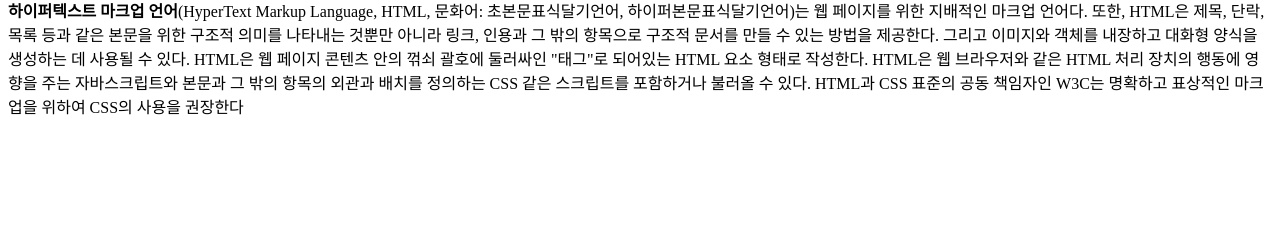
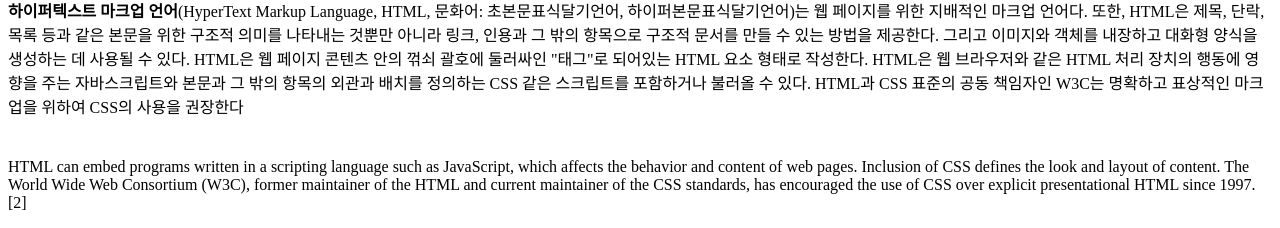
Before and after one commit to mulgoms2/mungweb, a plain HTML site: page main.html in a window 1280 px wide. Shown: the part 1171-1399 px from the top of the page. Before the commit the page ends 1305 px from the top, so only its background shows below. Drawn offline with Linux system fonts and the light colour scheme.

Commit message:
before divided

```diff
--- a/main.html
+++ b/main.html
@@ -29,5 +29,13 @@
       불러올 수 있다. HTML과 CSS 표준의 공동 책임자인 W3C는 명확하고 표상적인
       마크업을 위하여 CSS의 사용을 권장한다
     </p>
+    <p style="margin-top: 40px">
+      HTML can embed programs written in a scripting language such as
+      JavaScript, which affects the behavior and content of web pages. Inclusion
+      of CSS defines the look and layout of content. The World Wide Web
+      Consortium (W3C), former maintainer of the HTML and current maintainer of
+      the CSS standards, has encouraged the use of CSS over explicit
+      presentational HTML since 1997.[2]
+    </p>
   </body>
 </html>
```
